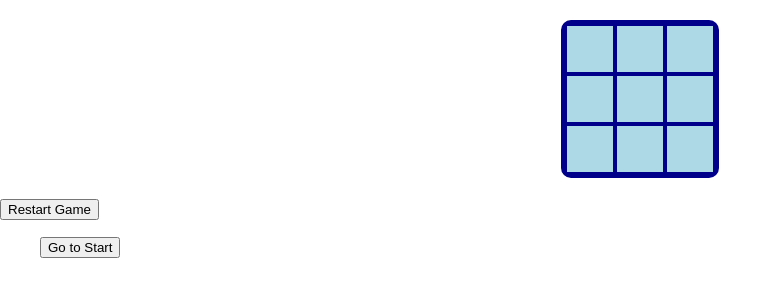
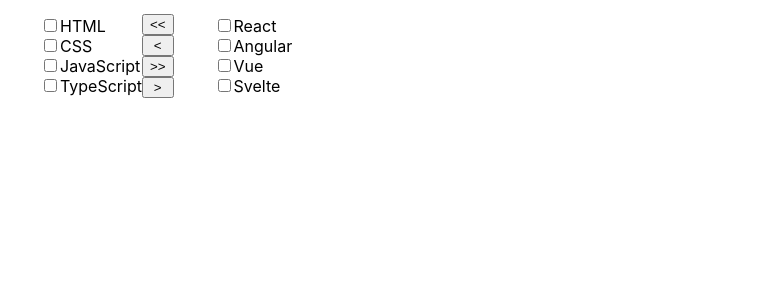
Before and after one commit to grumpycat808/react_greatfrontend, a React (Create React App) app: page / in a window 1280 px wide. Shown: the top 300 px of the page, without its empty margins (0-782 px from the left). Built offline with nearby package versions, Linux system fonts and the light colour scheme.

Commit message:
Transfer list activity

```diff
--- a/src/App9.js
+++ b/src/App9.js
@@ -2,6 +2,7 @@
 
 import StarRating2 from './StarRating2'
 import Game from './ticTacToe/Game'
+import TransferList from './ticTacToe/TransferList'
 const images = [
     {
         src: 'https://picsum.photos/id/600/600/400',
@@ -39,7 +40,7 @@
 
     return (
         <div className="main">
-            <Game></Game>
+            <TransferList></TransferList>
         </div>
     )
 }
--- /dev/null
+++ b/src/ticTacToe/TransferList.js
@@ -0,0 +1,70 @@
+import React, { useState } from 'react'
+import './transferList.css'
+function TransferList(props) {
+    const [list, setList] = useState({
+        left: ['HTML', 'CSS', 'JavaScript', 'TypeScript'],
+        right: ['React', 'Angular', 'Vue', 'Svelte'],
+    })
+    const [selected, setSelected] = useState({left: [], right: []})
+
+    const { left, right } = list;
+
+    const handleSelect = (item, list) => {
+        const selectedCopy = structuredClone(selected);
+
+        if(selectedCopy[list].includes(item)) {
+            const filteredList = selectedCopy[list].filter(i => i != item);
+            selectedCopy[list] = filteredList;
+        } else {
+             selectedCopy[list] = [...selectedCopy[list], item];
+        }
+
+        setSelected(selectedCopy);
+    }
+
+    const handleClick = (direction) => {
+
+    }
+
+    const handleTransferAll = (direction) => {
+        const listCopy = structuredClone(list);
+
+        if(direction === 'left' ){
+            listCopy.left = [...listCopy.left, ...listCopy.right];
+            listCopy.right = [];
+        } else {
+            listCopy.right = [...listCopy.right, ...listCopy.left];
+            listCopy.left = [];
+        }
+    }
+    return (
+        <div>
+            <div className="main">
+                <ul>
+                    {left.map((item) => {
+                        return <li>
+                            <input type="checkbox" onChange={() => handleSelect(item, "left")} checked={selected.left.includes(item)}></input>
+                            {item}
+                        </li>
+                    })}
+                </ul>
+                <div className="buttons">
+                    <button>{`<<`}</button>
+                    <button>{`<`}</button>
+                    <button>{`>>`}</button>
+                    <button>{`>`}</button>
+                </div>
+                <ul>
+                    {right.map((item) => {
+                        return <li>
+                            <input type="checkbox" onChange={() => handleSelect(item, "right")} checked={selected.right.includes(item)}></input>
+                            {item}{' '}
+                        </li>
+                    })}
+                </ul>
+            </div>
+        </div>
+    )
+}
+
+export default TransferList
--- /dev/null
+++ b/src/ticTacToe/transferList.css
@@ -0,0 +1,9 @@
+.main {
+    display: flex;
+}
+
+.buttons {
+    display: flex;
+    flex-direction: column;
+    justify-content: center;
+}
```
Also changed, not shown: src/ticTacToe/Game.js (+9 -5 lines).
